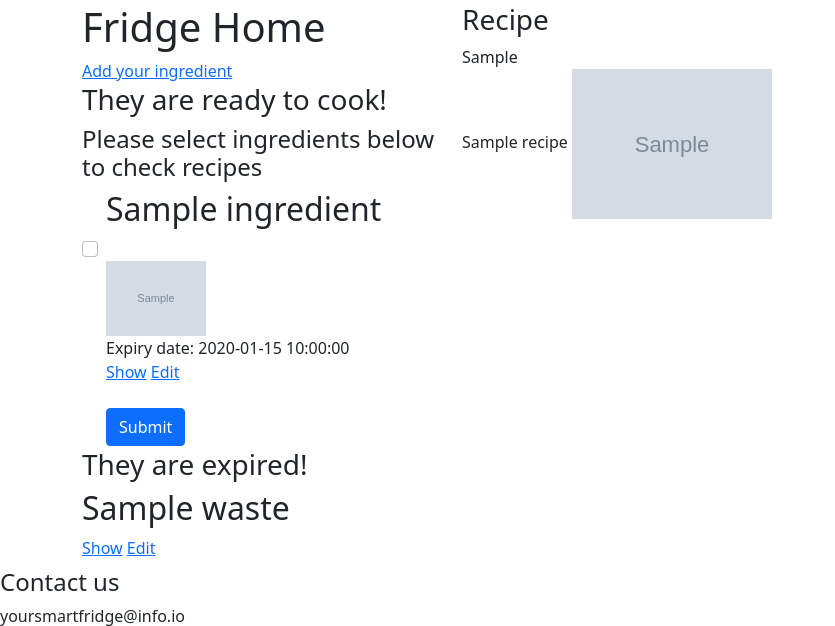
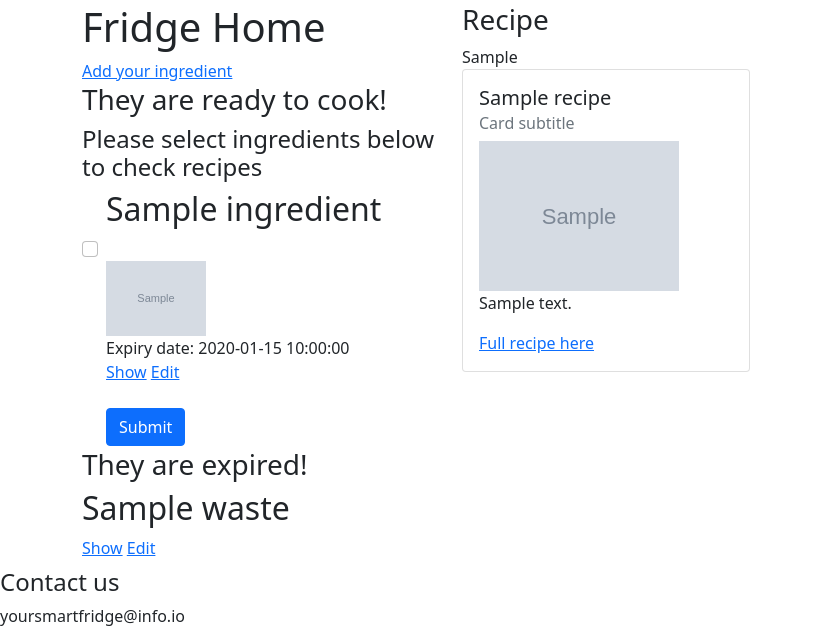
Before and after one commit to May-Manmai/flask-app, a Flask app: template templates/fridge/index.html in a window 1280 px wide. Shown: the part 173-799 px from the top of the page, without its empty margins (0-835 px from the left). Run offline with Flask 2, Linux system fonts and the light colour scheme; the template is opened without the code that fills it: most values are stand-ins (such as "Sample title", 1, 10 or a date in 2020); grey boxes marked "Sample" are stand-in pictures; some libraries are stand-ins or nearby versions.

Commit message:
update css

```diff
--- a/controllers/fridge_controller.py
+++ b/controllers/fridge_controller.py
@@ -35,6 +35,8 @@ def fridge():
         recipe_response = requests.get(info_url)
         recipe_info = recipe_response.json()
         recipe["info"] = recipe_info
+
+
 
     # source_id = source_info["results"][0]["id"]
     # recipe_name1 = source_info["results"][0]["title"]
--- a/templates/fridge/index.html
+++ b/templates/fridge/index.html
@@ -62,12 +62,25 @@
 {% endif %}
 {% if recipes and recipes|length > 0 %}
     {% for recipe in recipes %}
-        <div>
-            {{recipe["title"]}}
-            <a href="{{recipe['info']['sourceUrl']}}"><img width="200" src="{{recipe['image']}}" alt="" /></a>
 
-        </div>
+
+        <test>
+        <div class="card" style="width: 18rem;">
+        <div class="card-body">
+        <h5 class="card-title">{{recipe["title"]}}</h5>
+        <h6 class="card-subtitle mb-2 text-muted">Card subtitle</h6>
+        <a href="{{recipe['info']['sourceUrl']}}"><img width="200" src="{{recipe['image']}}" alt="" /></a>
+
+        <p class="card-text">{{recipe['info']['summary']|safe}}</p>
+        <a href="{{recipe['info']['sourceUrl']}}" class="card-link">Full recipe here</a>
+
+  </div>
+</div>
+    </test>
     {% endfor %}
+
+
+
 {% else %}
     <p>No recipe found</p>
 {% endif %}
```
